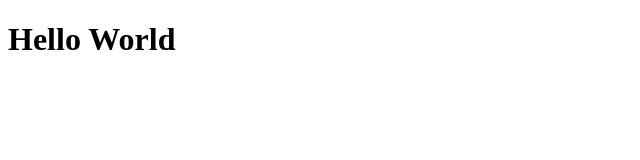
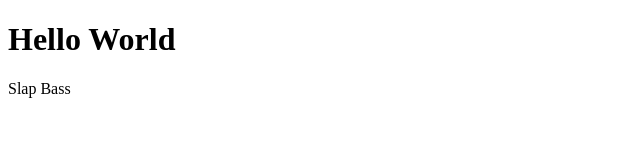
Before and after one commit to KunWardhana/Day2, a plain HTML site: page index.html in a window 1280 px wide. Shown: the full height of the page, 0-640 px from the left. Drawn offline with Linux system fonts and the light colour scheme.

Commit message:
belajar map & flter

```diff
--- a/index.html
+++ b/index.html
@@ -7,6 +7,9 @@
 </head>
 <body>
     <h1>Hello World</h1>
+    <div id="skills">
+        <p id="primaryskill">Main gitar</p>
+    </div>
     <script src="main.js"></script>
 </body>
 </html>
--- a/main.js
+++ b/main.js
@@ -1,9 +1,21 @@
+//ambil element
+const skills = document.getElementById("skills")
+const primaryskill = document.getElementById("primaryskill")
 
-var myName = "Kun"
-myName = "Chad"
-console.log(myName)
+const mySkills = ["Backflip", "Drip", "Kongkow", "Slap Bass"]
 
-// const gabisa diubah
-const myCar = "Cepet"
-// myCar = "Honda Freed"
-console.log(myCar)
+//kalo pake foreach jadi undefined
+//map itu kek foreach tapi masukin ke array baru
+const printSkills = mySkills.map((skill) => {
+
+    return skill
+})
+
+// skills.innerHTML = printSkills
+
+//Filter
+const printfPrimarySkill = mySkills.filter((skill)=>{
+    return skill == "Slap Bass"
+})
+
+primaryskill.innerHTML = printfPrimarySkill
```
